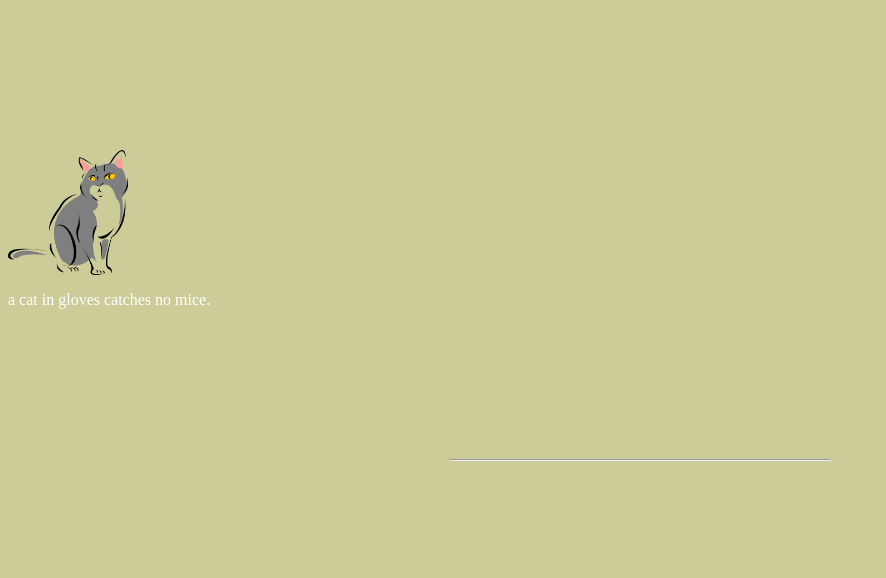
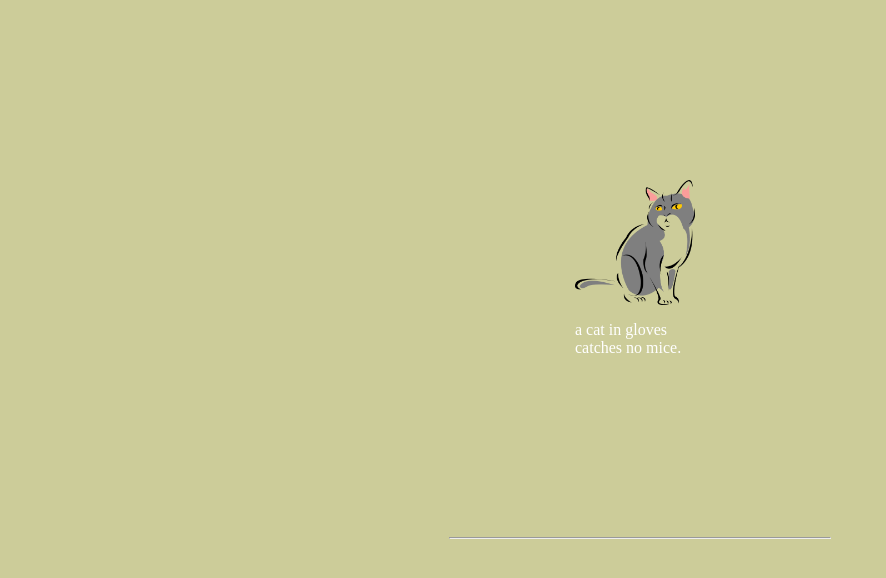
Before and after one commit to isyuanjun/profile, a plain HTML site: page index.html in a window 1280 px wide. Shown: the whole page, without its empty margins (0-886 px from the left). Drawn offline with Linux system fonts and the light colour scheme.

Commit message:
Update index.html

```diff
--- a/index.html
+++ b/index.html
@@ -4,7 +4,7 @@
     body {background-color:#CCCC99;}
     img {text-align:center;width:120;margin:auto;}
     p {font-size:2rm;color:#fff;}
-    .img-cat {margin:150 auto;}
+    .img-cat {width:130;margin:180 auto;}
     hr {width:30%;border:none dotted}
     </style>
   <meta charset="utf-8">
```
